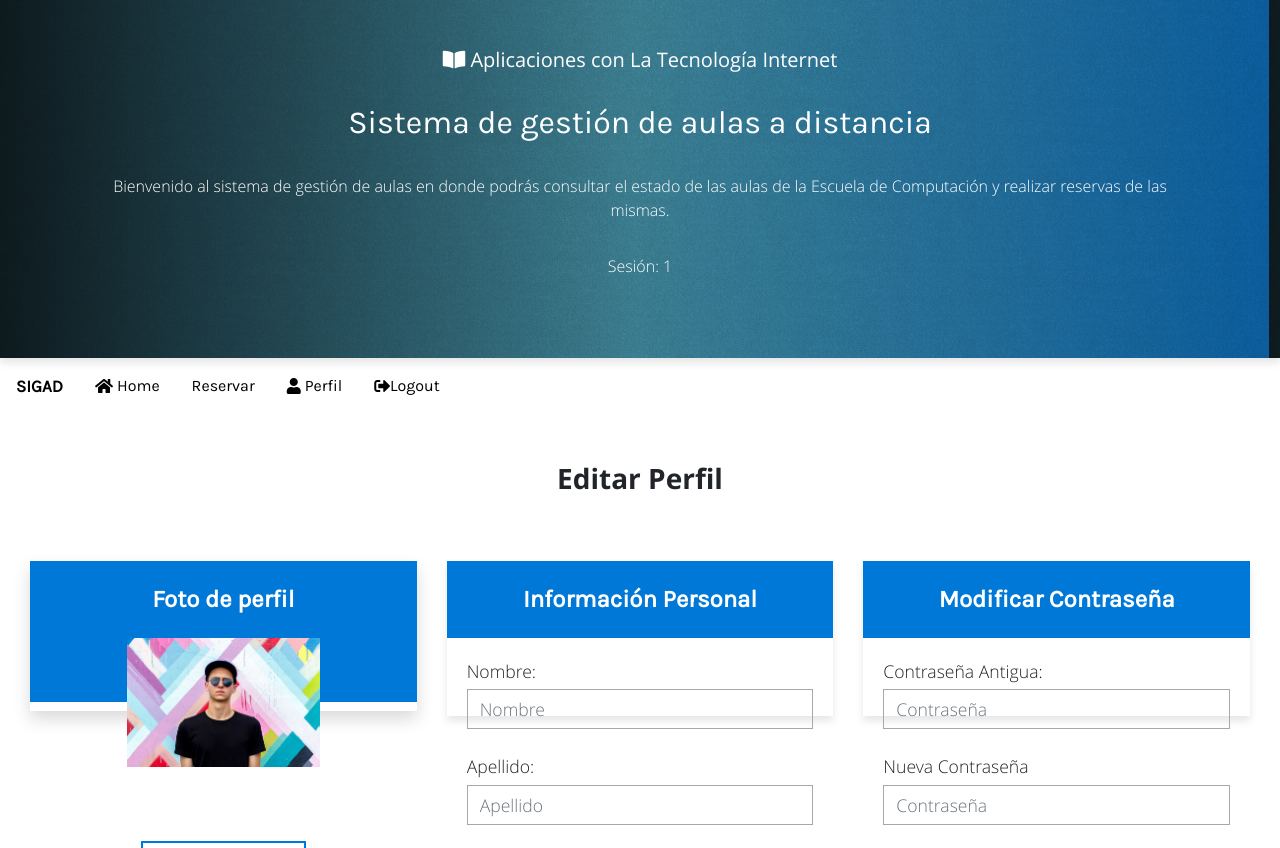
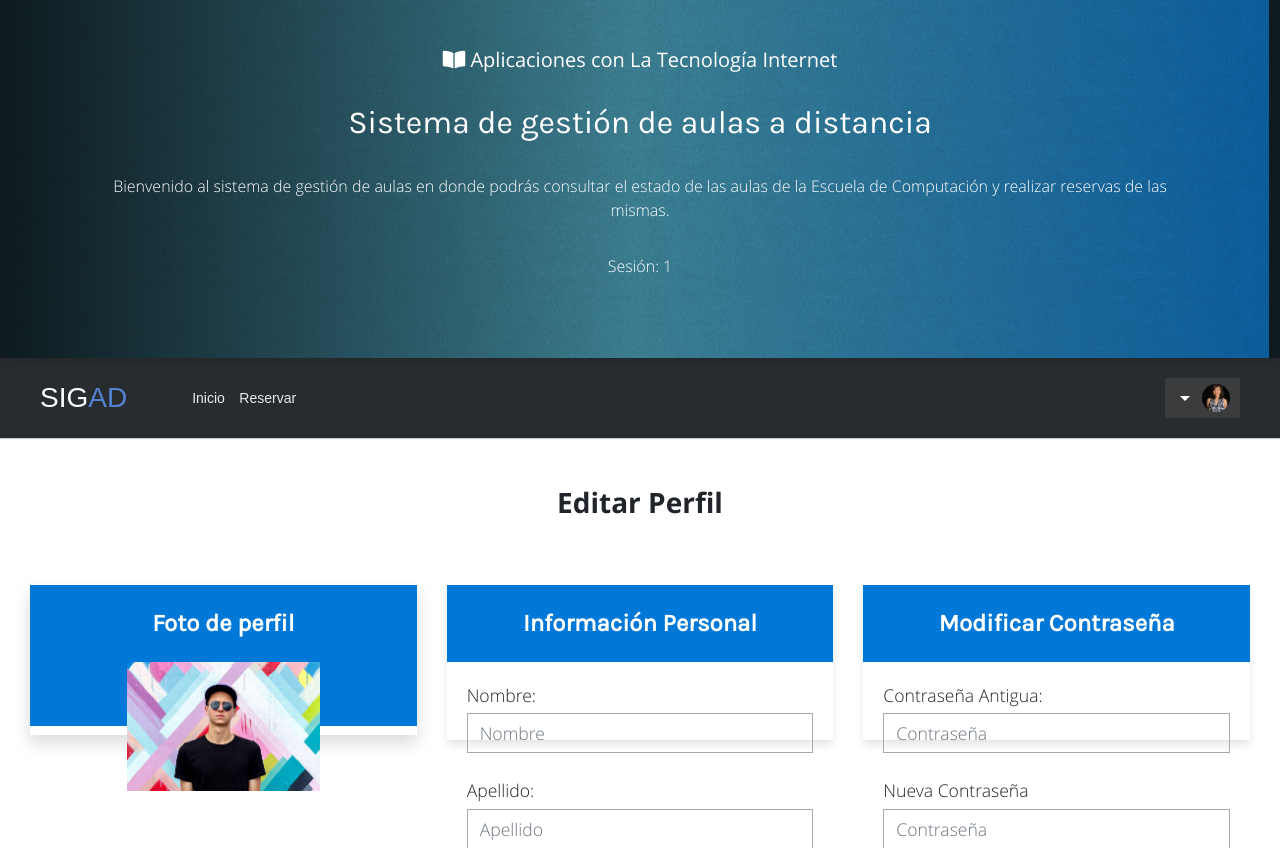
Before and after one commit to gestionaulas/gestionaulas.github.io, a Flask app: page /modifyProfile in a window 1280 px wide. Shown: the top 848 px of the page. Run offline with Flask 2, Linux system fonts and the light colour scheme; the visitor is signed in with stand-in values (Sample User, id 1); some libraries are stand-ins or nearby versions.

Commit message:
Nuevo headerereer y nueva forma de suspender a los usuarios

```diff
--- /dev/null
+++ b/SGDA/static/css/header.css
@@ -0,0 +1,192 @@
+
+
+.header{
+	background-color:#292c2f;
+	box-shadow:0 1px 1px #ccc;
+	padding: 20px 40px;
+	height: 80px;
+	color: #ffffff;
+	box-sizing: border-box;
+}
+
+.header .header-limiter {
+	max-width: 1200px;
+	text-align: center;
+	margin: 0 auto;
+}
+
+/* Logo */
+
+.header .header-limiter h1{
+	float: left;
+	font: normal 28px Cookie, Arial, Helvetica, sans-serif;
+	line-height: 40px;
+	margin: 0;
+}
+
+.header .header-limiter h1 span {
+	color: #5383d3;
+}
+
+/* The navigation links */
+
+.header .header-limiter a {
+	color: #ffffff;
+	text-decoration: none;
+}
+
+.header .header-limiter nav {
+	font:16px Arial, Helvetica, sans-serif;
+	line-height: 40px;
+	float: left;
+	margin: 0 0 0 60px;
+	padding: 0;
+}
+
+.header .header-limiter nav a{
+	font-size: 14px;
+	display: inline-block;
+	padding: 0 5px;
+	opacity: 0.9;
+	text-decoration:none;
+	line-height: 1;
+}
+
+.header .header-limiter nav a:hover {
+	opacity: 1;
+}
+
+.header .header-limiter nav a.selected {
+	color: #608bd2;
+}
+
+/* Login/Sign up buttons */
+
+.header .header-limiter ul {
+	font: 14px Arial, Helvetica, sans-serif;
+	list-style: none;
+	line-height: 35px;
+	float: right;
+}
+
+.header .header-limiter ul li {
+	display: inline-block;
+	margin-left: 15px;
+	opacity:0.9;
+}
+
+.header .header-limiter ul li:hover{
+	opacity: 1;
+}
+
+/* The sign up button */
+
+.header .header-limiter ul li:last-child a {
+	font-weight: bold;
+	background-color: #3a3c3e;
+	padding: 10px 15px;
+	border-radius: 3px;
+}
+
+/* Making the header responsive */
+
+@media all and (max-width: 600px) {
+
+	.header {
+		padding: 25px;
+		height: 85px;
+	}
+
+	.header .header-limiter h1 {
+		float: none;
+		margin: -8px 0 2px;
+		text-align: center;
+		font-size: 24px;
+		line-height: 1;
+	}
+
+	.header .header-limiter nav {
+		margin: 0;
+		float: none;
+	}
+
+	.header .header-limiter nav li a {
+		font-size: 13px;
+	}
+
+	.header .header-limiter ul {
+		display: none;
+	}
+
+}
+
+/* The user menu */
+
+.header .header-limiter .header-user-menu{
+	position: relative;
+	float:right;
+	background-color:#3a3c3e;
+	width:75px;
+	height:40px;
+	border-radius:2px;
+}
+
+.header .header-limiter .header-user-menu:before{
+	content:'';
+	width:0;
+	height:0;
+	top: 18px;
+	left: 15px;
+	position:absolute;
+	border:5px solid transparent;
+	border-top-color:#fff;
+}
+
+.header .header-limiter .header-user-menu ul{
+	display: none;
+	font:bold 13px Arial, Helvetica, sans-serif;
+	background-color: inherit;
+	list-style: none;
+	position: absolute;
+	text-align: center;
+	width: 125px;
+	top: 25px;
+	right: 0;
+	padding: 10px;
+	border-radius: 2px;
+	box-shadow: 0 2px 2px rgba(0, 0, 0, 0.1);
+	box-sizing: border-box;
+}
+
+.header .header-user-menu:active ul,
+.header .header-user-menu:hover ul,
+.header .header-user-menu.show ul{
+	display:block;
+}
+
+.header .header-user-menu ul li{
+	padding:5px;
+}
+
+.header .header-user-menu ul li a:hover{
+	opacity:0.9;
+}
+
+.header .header-user-menu ul li a.highlight{
+	color:#e9ac09;
+}
+
+.header .header-user-menu img{
+	border-radius:50%;
+	position:absolute;
+	top:6px;
+	max-width: 28px;
+	right:10px;
+}
+
+/* For the headers to look good, be sure to reset the margin and padding of the body */
+
+body {
+	margin:0;
+	padding:0;
+}
--- a/SGDA/templates/home.html
+++ b/SGDA/templates/home.html
@@ -23,7 +23,7 @@
             <div id='calendar'></div>
     </div>
     <!-- Twitter -->
-    <div class="col-sm-4 offset-1" style="border-color:red;">
+    <!-- <div class="col-sm-4 offset-1" style="border-color:red;">
         <div class="card shadow-lg text-center" style="height: 600px" >
             <div class="blue" style="height: 60px" >
                 <i class="fab fa-twitter text-white align-middle pt-1" style="font-size: 3em"></i>
@@ -140,6 +140,6 @@
             </div>
         </div>
     </div>
-</div>
+</div>   -->
 
 {% endblock content %}
--- a/SGDA/templates/layout.html
+++ b/SGDA/templates/layout.html
@@ -23,6 +23,8 @@
     <link rel="stylesheet" href="{{ url_for('static', filename='css/fullcalendar.css')}}">
     <!--Custom style -->
     <link rel="stylesheet" href="{{ url_for('static', filename='css/style.css')}}">
+    <!--Custom style -->
+    <link rel="stylesheet" href="{{ url_for('static', filename='css/header.css')}}">
 
 
 
@@ -42,7 +44,40 @@
       </div>
     </div>
   <!-- Navbar -->
-    <nav class="navbar navbar-expand-lg navbar-dark bg-primary bg-red">
+  <header class="header">
+
+      <div class="header-limiter">
+
+        <h1><a href="{{ url_for('home') }}">SIG<span>AD</span></a></h1>
+
+        <nav>
+          <a href="{{ url_for('home') }}">Inicio</a>
+          <a href="{{ url_for('classRoomReserve') }}" id="reserve" onclick="loadReserveClassRoom()">Reservar</a>
+        </nav>
+    {% if role == 'none'%}
+        <ul>
+            <li><a href="{{url_for('login')}}">Login</a></li>
+          <li><a href="{{url_for('register')}}">Sign up</a></li>
+        </ul>
+    {%else%}
+    <div class="header-user-menu">
+        <img src="static/img/2.jpg" alt="User Image"/>
+
+        <ul>
+          <li><a href="#">Settings</a></li>
+          <li><a href="#">Payments</a></li>
+          <li><a href="{{url_for('logout')}}" class="highlight">Logout</a></li>
+        </ul>
+      </div>
+    {%endif%}
+      </div>
+  </header>
+
+
+
+
+
+   <!-- <nav class="navbar navbar-expand-lg navbar-dark bg-primary bg-red">
         <a class="navbar-brand fc-black" href="{{ url_for('home') }}">SIGAD</a>
         <button class="navbar-toggler" type="button" data-toggle="collapse" data-target="#navbarExampleDark" aria-controls="navbarExampleDark"
           aria-expanded="false" aria-label="Toggle navigation">
@@ -90,7 +125,7 @@
             {% endif %}
           </ul>
         </div>
-    </nav>
+    </nav>--!>
 
 
   <div class="container-fluid" id="content" style="min-height: 500px !important">
```
Also changed, not shown: SGDA/static/img/2.jpg (added).
